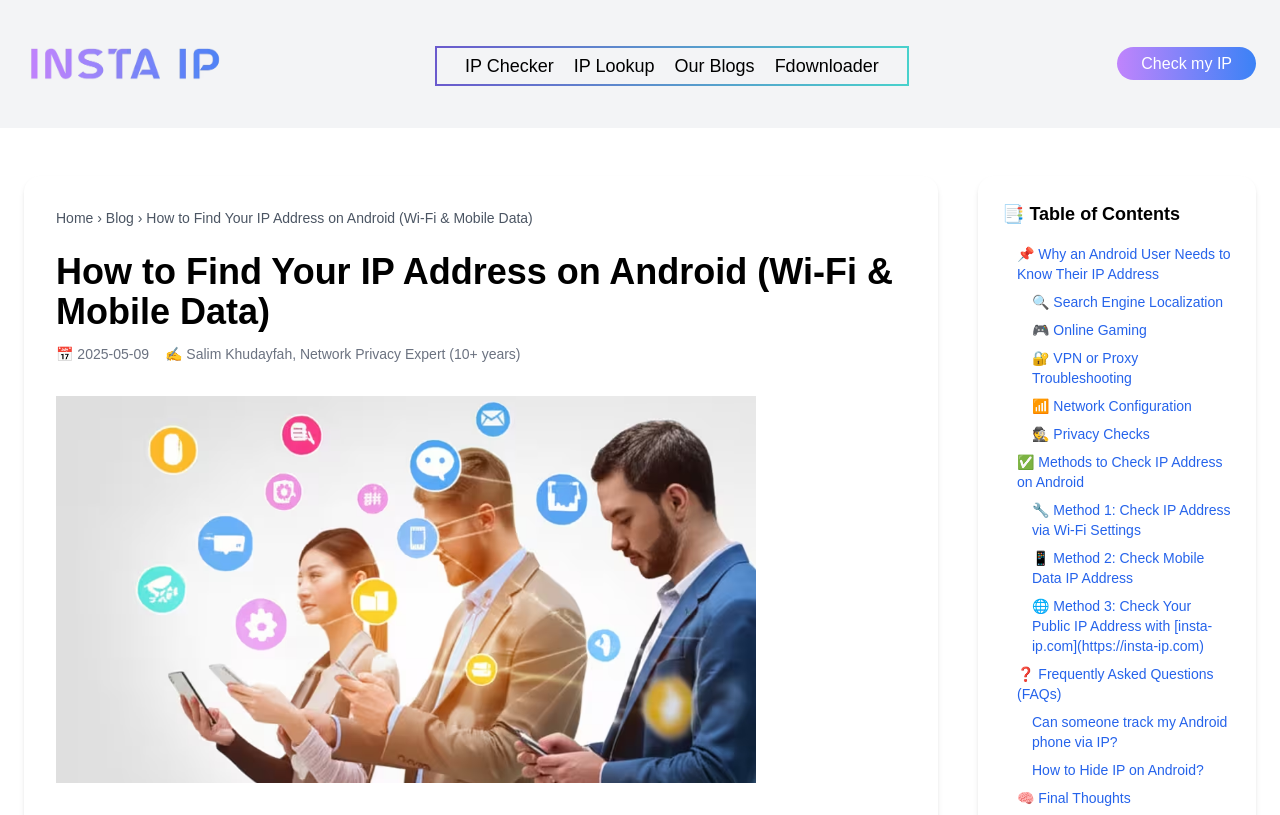
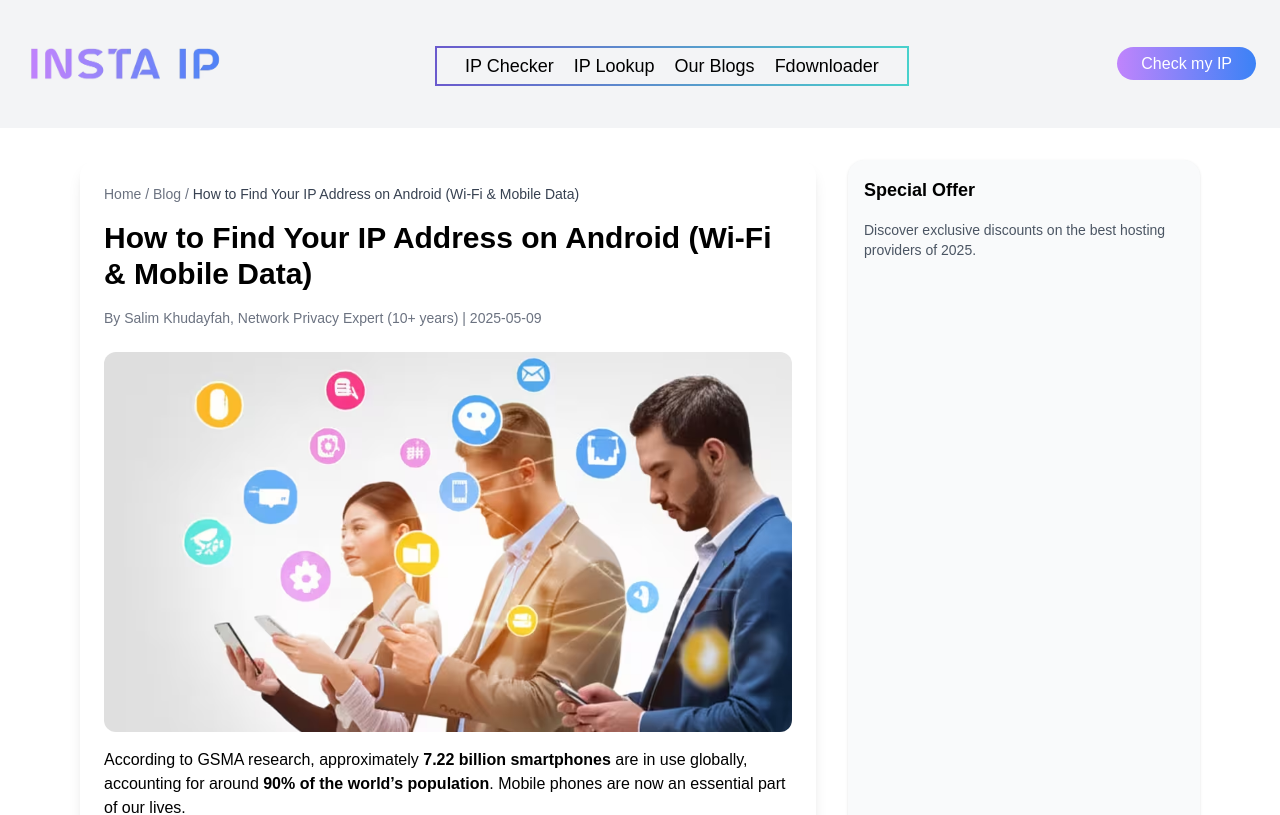
Before and after one commit to mohamadshehzad/insta-ip, a Next.js app: page /blog/how-to-find-ip-address-on-android-wifi-mobile-data in a window 1280 px wide. Shown: the top 815 px of the page. Built offline with nearby package versions, Linux system fonts and the light colour scheme.

Commit message:
Added FAQ Schema, SEO elements, and sidebar banner support

```diff
--- a/app/blog/[slug]/page.jsx
+++ b/app/blog/[slug]/page.jsx
@@ -1,235 +1,117 @@
+// app/blog/[slug]/page.jsx
 import fs from "fs";
 import path from "path";
 import matter from "gray-matter";
-import { marked } from "marked";
-import { notFound } from "next/navigation";
+import Markdown from "markdown-to-jsx";
+import Link from "next/link";
+import Image from "next/image";
 
 export async function generateStaticParams() {
   const postsDirectory = path.join(process.cwd(), "posts");
   const filenames = fs.readdirSync(postsDirectory);
+
   return filenames.map((filename) => ({
     slug: filename.replace(/\.md$/, ""),
   }));
 }
 
-export async function generateMetadata({ params }) {
-  const postPath = path.join(process.cwd(), "posts", `${params.slug}.md`);
-  if (!fs.existsSync(postPath)) return {};
+export default function BlogPost({ params }) {
+  const postsDirectory = path.join(process.cwd(), "posts");
+  const filePath = path.join(postsDirectory, `${params.slug}.md`);
+  const fileContents = fs.readFileSync(filePath, "utf8");
 
-  const fileContent = fs.readFileSync(postPath, "utf8");
-  const { data } = matter(fileContent);
-
-  return {
-    title: data.title || "Blog Post",
-    description: data.excerpt || "Read this in-depth blog post.",
-    keywords: data.keywords || "",
-    authors: [{ name: data.author || "Admin" }],
-    openGraph: {
-      title: data.title,
-      description: data.excerpt,
-      url: `https://yourdomain.com/blog/${params.slug}`,
-      siteName: "OctBloggers",
-      images: [
-        {
-          url: data.coverImage || "/default-cover.webp",
-          width: 1200,
-          height: 630,
-          alt: data.title,
-        },
-      ],
-      type: "article",
-      publishedTime: data.date,
-    },
-    twitter: {
-      card: "summary_large_image",
-      title: data.title,
-      description: data.excerpt,
-      images: [data.coverImage || "/default-cover.webp"],
-    },
-  };
-}
-
-export default async function BlogPost({ params }) {
-  const postPath = path.join(process.cwd(), "posts", `${params.slug}.md`);
-  if (!fs.existsSync(postPath)) return notFound();
-
-  const fileContent = fs.readFileSync(postPath, "utf8");
-  const { data, content } = matter(fileContent);
-
-  const headings = content
-    .split("\n")
-    .filter((line) => line.startsWith("#"))
-    .map((line) => {
-      const level = line.match(/^#+/)[0].length;
-      const text = line.replace(/^#+\s*/, "");
-      const id = text.toLowerCase().replace(/\s+/g, "-");
-      return { level, text, id };
-    });
-
-  // ✅ Article schema
-  const jsonLd = {
-    "@context": "https://schema.org",
-    "@type": "Article",
-    headline: data.title,
-    description: data.excerpt,
-    image: `https://yourdomain.com${data.coverImage || "/default-cover.webp"}`,
-    author: {
-      "@type": "Person",
-      name: data.author || "Admin",
-    },
-    publisher: {
-      "@type": "Organization",
-      name: "OctBloggers",
-      logo: {
-        "@type": "ImageObject",
-        url: "https://yourdomain.com/logo.png",
-      },
-    },
-    datePublished: data.date,
-    dateModified: data.date,
-    mainEntityOfPage: {
-      "@type": "WebPage",
-      "@id": `https://yourdomain.com/blog/${params.slug}`,
-    },
-  };
-
-  // ✅ Breadcrumb schema
-  const breadcrumbLd = {
-    "@context": "https://schema.org",
-    "@type": "BreadcrumbList",
-    itemListElement: [
-      {
-        "@type": "ListItem",
-        position: 1,
-        name: "Home",
-        item: "https://yourdomain.com/",
-      },
-      {
-        "@type": "ListItem",
-        position: 2,
-        name: "Blog",
-        item: "https://yourdomain.com/blog",
-      },
-      {
-        "@type": "ListItem",
-        position: 3,
-        name: data.title,
-        item: `https://yourdomain.com/blog/${params.slug}`,
-      },
-    ],
-  };
-
-  // ✅ FAQ schema (if faqs exist in frontmatter)
-  const faqLd =
-    data.faqs && data.faqs.length > 0
-      ? {
-          "@context": "https://schema.org",
-          "@type": "FAQPage",
-          mainEntity: data.faqs.map((faq) => ({
-            "@type": "Question",
-            name: faq.question,
-            acceptedAnswer: {
-              "@type": "Answer",
-              text: faq.answer,
-            },
-          })),
-        }
-      : null;
+  const { data: frontmatter, content } = matter(fileContents);
 
   return (
-    <div className="max-w-7xl mx-auto px-6 py-12 grid grid-cols-1 lg:grid-cols-4 gap-10">
-      {/* ✅ JSON-LD Schema */}
-      <script
-        type="application/ld+json"
-        dangerouslySetInnerHTML={{ __html: JSON.stringify(jsonLd) }}
-      />
-      <script
-        type="application/ld+json"
-        dangerouslySetInnerHTML={{ __html: JSON.stringify(breadcrumbLd) }}
-      />
-      {faqLd && (
-        <script
-          type="application/ld+json"
-          dangerouslySetInnerHTML={{ __html: JSON.stringify(faqLd) }}
-        />
-      )}
-
-      {/* Blog Content */}
-      <article className="lg:col-span-3 bg-white shadow-md rounded-2xl p-8">
+    <div className="max-w-6xl mx-auto px-4 py-8 grid grid-cols-1 md:grid-cols-3 gap-8">
+      {/* Main Blog Content */}
+      <article className="md:col-span-2 bg-white shadow-lg rounded-2xl p-6">
         {/* Breadcrumbs */}
-        <nav className="text-sm mb-6 text-gray-600">
-          <a href="/" className="hover:underline">
+        <nav className="text-sm mb-4 text-gray-500">
+          <Link href="/" className="hover:underline">
             Home
-          </a>{" "}
-          ›{" "}
-          <a href="/blog" className="hover:underline">
+          </Link>{" "}
+          /{" "}
+          <Link href="/blog" className="hover:underline">
             Blog
-          </a>{" "}
-          › <span className="font-medium">{data.title}</span>
+          </Link>{" "}
+          / <span className="text-gray-700">{frontmatter.title}</span>
         </nav>
 
-        {data.coverImage && (
-          <img
-            src={data.coverImage}
-            alt={data.title}
-            className="w-full h-72 object-cover rounded-xl mb-6"
-          />
+        {/* Cover Image */}
+        {frontmatter.coverImage && (
+          <div className="mb-6 relative w-full h-64 md:h-96">
+            <Image
+              src={frontmatter.coverImage}
+              alt={frontmatter.title}
+              fill
+              className="object-cover rounded-xl"
+              priority
+            />
+          </div>
         )}
 
-        <h1 className="text-4xl font-extrabold mb-3">{data.title}</h1>
-        <div className="flex items-center text-gray-500 text-sm mb-8 space-x-4">
-          <span>📅 {data.date}</span>
-          <span>✍️ {data.author || "Admin"}</span>
+        {/* Title */}
+        <h1 className="text-3xl font-bold mb-4">{frontmatter.title}</h1>
+
+        {/* Meta Info */}
+        <div className="text-gray-500 text-sm mb-6">
+          By {frontmatter.author || "Admin"} | {frontmatter.date}
         </div>
 
-        <div
-          className="prose prose-lg max-w-none"
-          dangerouslySetInnerHTML={{ __html: marked(content) }}
-        />
-
-        {/* ✅ FAQ Section visible on page (optional) */}
-        {data.faqs && data.faqs.length > 0 && (
-          <section className="mt-12">
-            <h2 className="text-2xl font-bold mb-6">❓ Frequently Asked Questions</h2>
-            <div className="space-y-6">
-              {data.faqs.map((faq, i) => (
-                <div key={i} className="border-b pb-4">
-                  <h3 className="text-lg font-semibold">{faq.question}</h3>
-                  <p className="text-gray-700 mt-2">{faq.answer}</p>
-                </div>
-              ))}
-            </div>
-          </section>
-        )}
+        {/* Blog Content */}
+        <Markdown
+          options={{
+            overrides: {
+              img: {
+                component: Image,
+                props: {
+                  width: 800,
+                  height: 400,
+                  className: "rounded-xl mx-auto my-4",
+                },
+              },
+              a: {
+                component: ({ href, children }) => (
+                  <a
+                    href={href}
+                    target="_blank"
+                    rel="noopener noreferrer"
+                    className="text-blue-600 font-semibold hover:underline"
+                  >
+                    {children}
+                  </a>
+                ),
+              },
+            },
+          }}
+        >
+          {content}
+        </Markdown>
       </article>
 
       {/* Sidebar */}
-      <aside className="space-y-8">
-        <div className="bg-white shadow-md rounded-2xl p-6">
-          <h3 className="text-lg font-bold mb-4">📑 Table of Contents</h3>
-          <ul className="text-sm space-y-2">
-            {headings.map((h, i) => (
-              <li key={i} style={{ marginLeft: (h.level - 1) * 15 }}>
-                <a
-                  href={`#${h.text.toLowerCase().replace(/\s+/g, "-")}`}
-                  className="text-blue-600 hover:underline"
-                >
-                  {h.text}
-                </a>
-              </li>
-            ))}
-          </ul>
-        </div>
-
-        {data.sidebarBanner && (
-          <a href={data.sidebarLink} target="_blank" rel="noopener noreferrer">
-            <img
-              src={data.sidebarBanner}
-              alt="Affiliate Banner"
-              className="rounded-xl shadow-md hover:opacity-90 transition"
-            />
-          </a>
+      <aside className="bg-gray-50 p-4 shadow rounded-2xl">
+        <h3 className="text-lg font-semibold mb-4">Special Offer</h3>
+        {frontmatter.sidebarBanner && (
+          <div className="mb-4 relative w-full h-56">
+            <Link
+              href={frontmatter.sidebarLink || "#"}
+              target="_blank"
+              rel="noopener noreferrer"
+            >
+              <Image
+                src={frontmatter.sidebarBanner}
+                alt="Affiliate Banner"
+                fill
+                className="object-contain rounded-lg"
+              />
+            </Link>
+          </div>
         )}
+        <p className="text-gray-600 text-sm">
+          Discover exclusive discounts on the best hosting providers of 2025.
+        </p>
       </aside>
     </div>
   );
```
